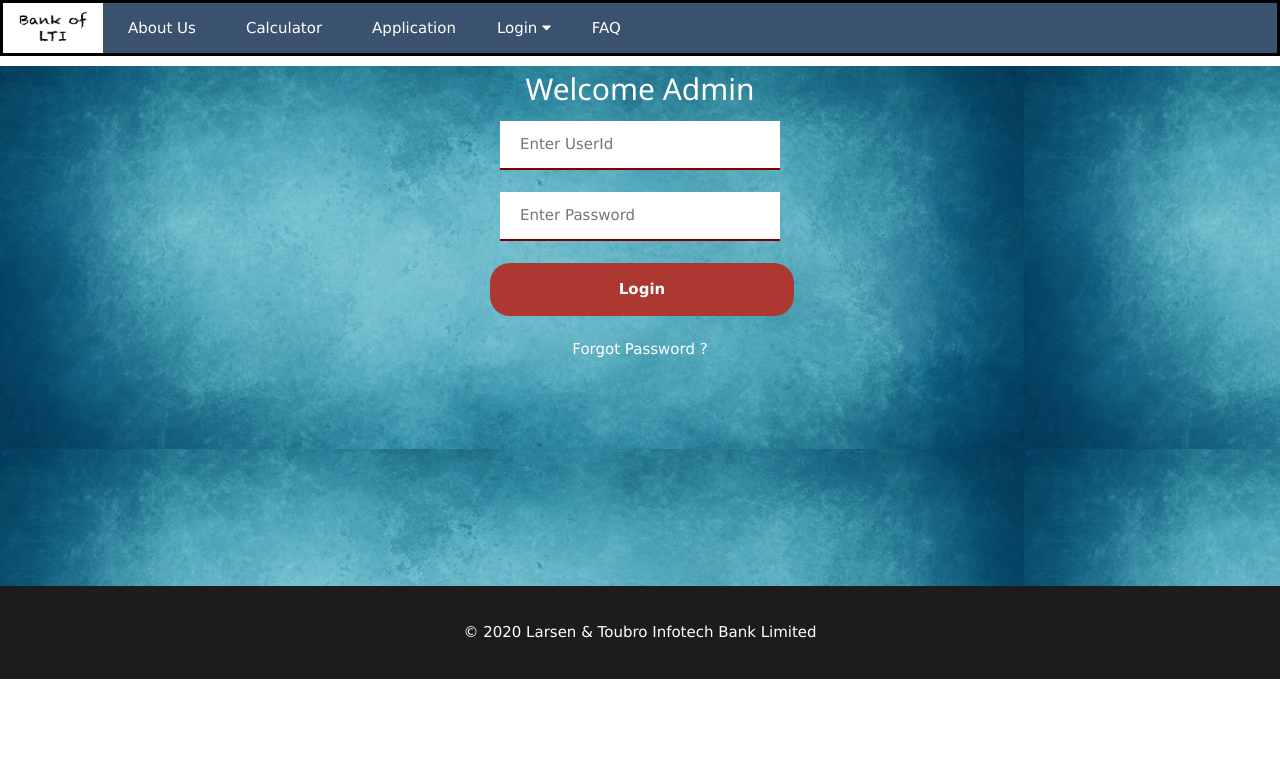
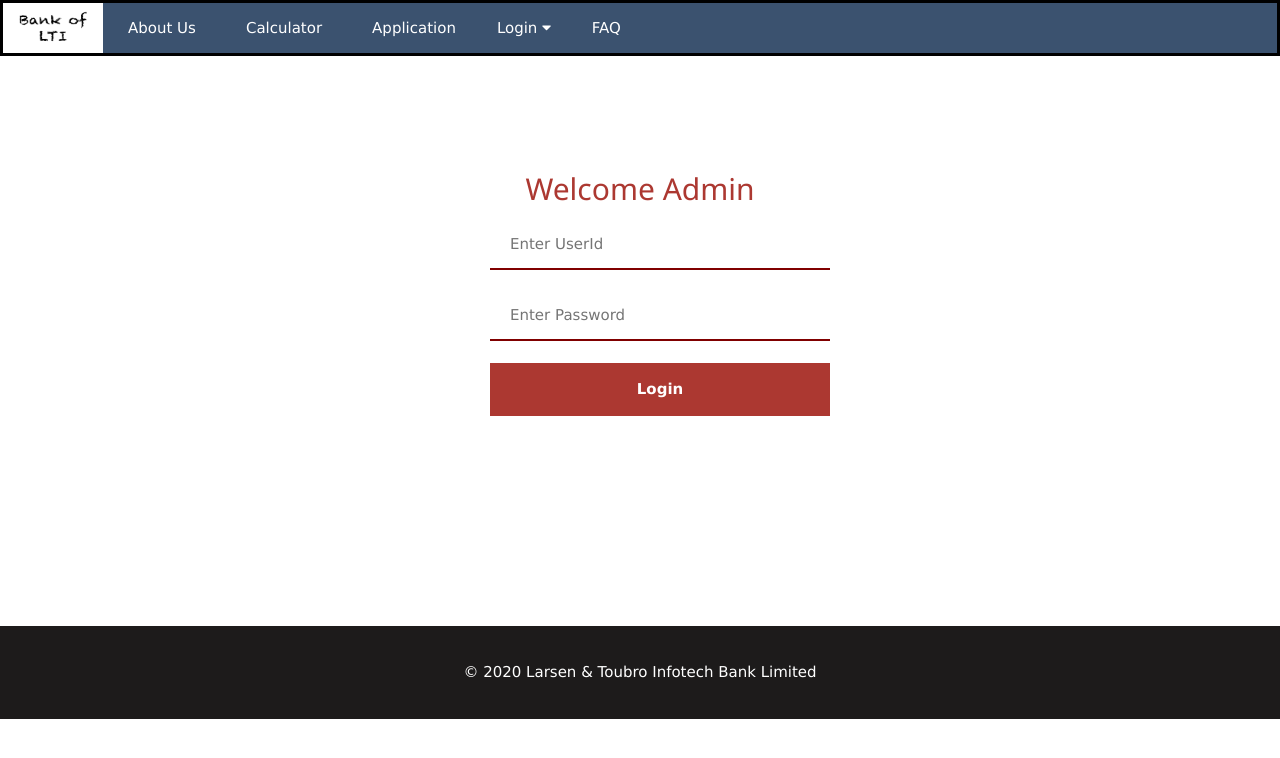
Before and after one commit to Reena16/Gladiator, an Angular app: page /adminLink in a window 1280 px wide. Shown: the top 758 px of the page. Built offline with nearby package versions, Linux system fonts and the light colour scheme.

Commit message:
Login updated stuti

```diff
--- a/src/app/admin-login/admin-login.component.css
+++ b/src/app/admin-login/admin-login.component.css
@@ -1,6 +1,6 @@
 input {
     position: relative;
-    width: 80%;
+    width: 100%;
     padding: 12px 20px;
 
 
@@ -11,15 +11,13 @@ input {
     margin : 0 auto;
   }
   .main{
-    height:520px ;
+    height:570px ;
 
-    background-image: url("/assets/AdminLogin.jpg");
+
   }
-  .form{
-    top:70%;
-  }
+
 .admin{
-
+    padding-top: 100px;
     font-family: 'Lucida Sans', 'Lucida Sans Regular', 'Lucida Grande', 'Lucida Sans Unicode', Geneva, Verdana, sans-serif;
     width: 300px;
     height: 360px;
@@ -31,12 +29,12 @@ input {
     background-color:#ac3831;
     border: none;
     color: white;
-    padding: 15px 32px;
+    padding: 15px 50px;
     text-align: center;
     text-decoration: none;
     display: inline-block;
     font-size: 15px;
-    border-radius: 20px;
+
     margin: 0;
     position: relative;
     width:80%;
--- a/src/app/admin-login/admin-login.component.html
+++ b/src/app/admin-login/admin-login.component.html
@@ -3,7 +3,7 @@
     <form >
 
     <div class="admin">
-        <h3 style="color:white;text-align: center;font-size: 30px;" >Welcome  Admin</h3>
+        <h3 style="color:#ac3831;text-align: center;font-size: 30px;" >Welcome  Admin</h3>
 
         <input type="text" placeholder="Enter UserId" id="uid" name="uid">
         <br>
@@ -13,9 +13,9 @@
             <button class="btn" type="submit" >Login</button>
         </div>
         <br>
-        <div>
+        <!-- <div>
             <a href=#>Forgot Password ? </a>
-        </div>
+        </div> -->
     </div>
 
 
--- a/src/app/login-page/login-page.component.css
+++ b/src/app/login-page/login-page.component.css
@@ -2,16 +2,17 @@
     font-family: 'Lucida Sans', 'Lucida Sans Regular', 'Lucida Grande', 'Lucida Sans Unicode', Geneva, Verdana, sans-serif;
 }
 .loginImg{
-    width: 100%;
-    height: 500px;
+    width: 1400px;
+    height: 400px;
 
 }
  .loginBox{
+
     margin: auto;
-    background-color:lightgray;
+
     width: 100%;
     height:500px;
-    background-image: url("/assets/LoginBox.jpg");
+
 
     text-align: center;
 
@@ -20,7 +21,7 @@
 .main{
     width :100%;
     height:1000px;
-    background-color:skyblue;
+
 
 }
 .container {
@@ -42,6 +43,7 @@
 
 
 .header{
+  margin-top: 85px;
     font-family: cursive;
     color: #ac3831;
     font-weight: bold;
@@ -62,11 +64,14 @@
  } */
  input[type=text], input[type=password], input[type=email], input[type=tel] {
     width: 25%;
-    padding: 12px 20px;
+    padding: 15px 20px;
     margin: 8px 0;
     display: inline-block;
-    border: 1px solid #ccc;
-    box-sizing: border-box;
+    border: none;
+
+    border-bottom: 2px solid maroon;
+
+
   }
 
   input:focus {
@@ -91,12 +96,12 @@
     background-color:#ac3831;
     border: none;
     color: white;
-    padding: 15px 32px;
+    padding: 15px 55px;
     text-align: center;
     text-decoration: none;
     display: inline-block;
     font-size: 16px;
-    border-radius: 12px;
+
     margin: 0;
     width:20%;
     font-weight: bold;
--- a/src/app/login-page/login-page.component.html
+++ b/src/app/login-page/login-page.component.html
@@ -18,6 +18,7 @@
 
     <input type="password" name='psw' placeholder="Enter Password">
 </div>
+<br>
 <div>
     <button class="btn" type="submit" >Login</button>
 </div>
```
